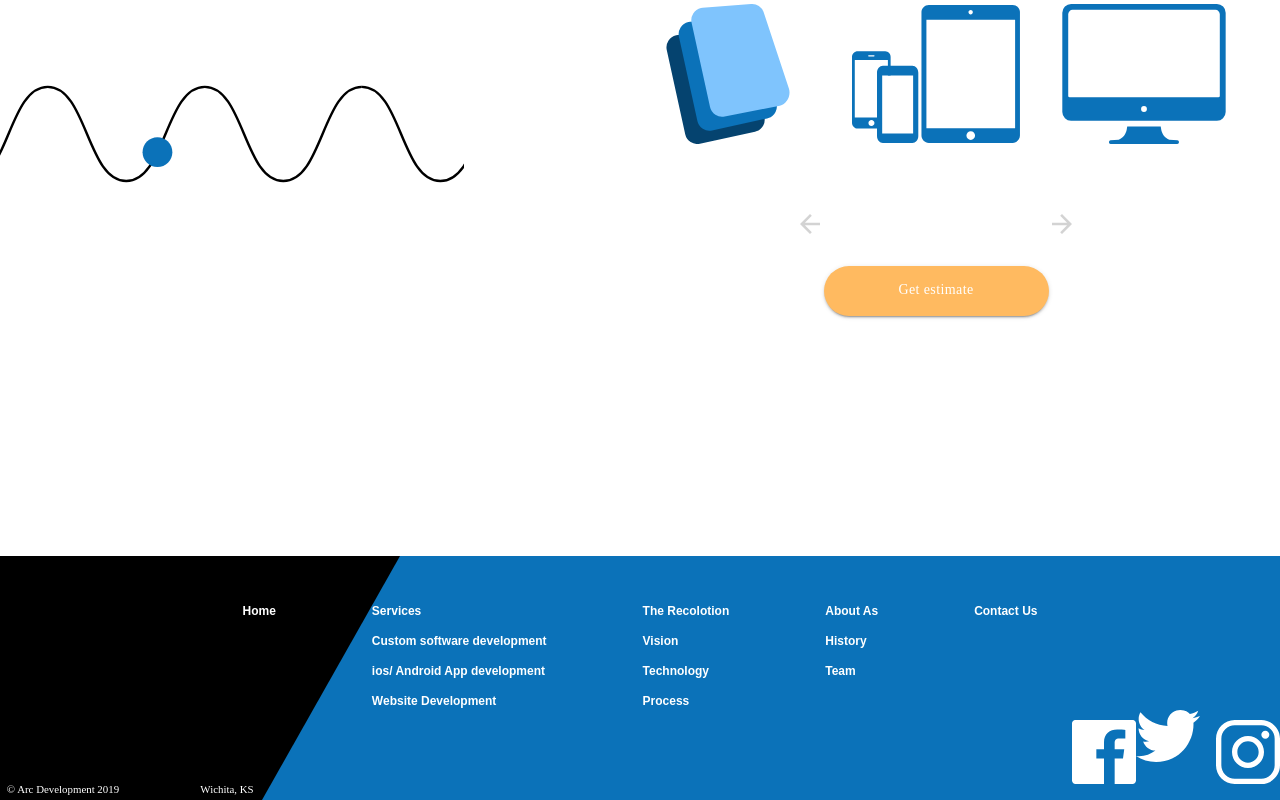
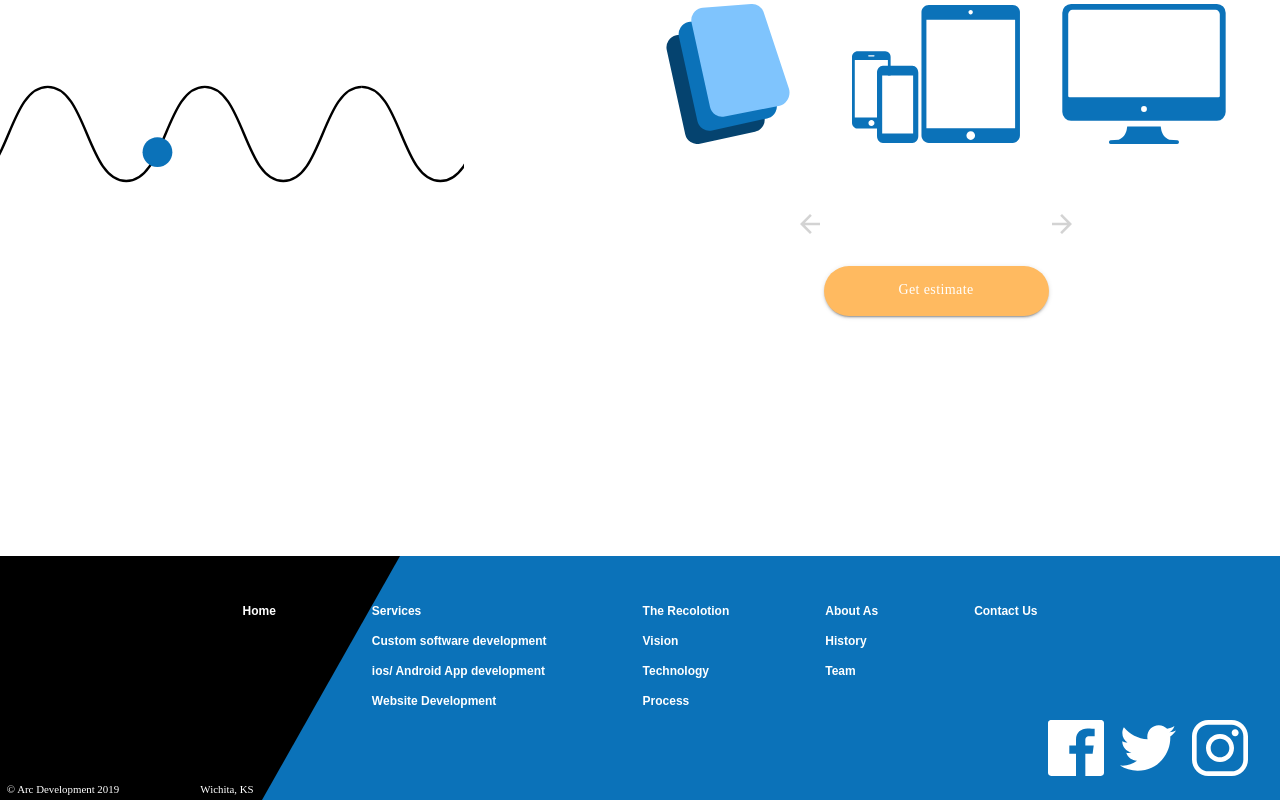
Before and after one commit to atenaaa/material-app, a React (Create React App) app: page /estimate in a window 1280 px wide. Shown: the part 306-1106 px from the top of the page. Built offline with nearby package versions, Linux system fonts and the light colour scheme.

Commit message:
refactor:footer page and change estimate page

```diff
--- a/src/components/ui/Estimate.jsx
+++ b/src/components/ui/Estimate.jsx
@@ -471,6 +471,11 @@ function Estimate() {
       case "iOS/Android App Development":
         setQuestions(softwareQuestions);
         setService(newSelected.title);
+        setPlatforms([]);
+        setFeatures([])
+        setCustomFeatures("")
+        setCategory("")
+        setUsers("")
 
         break
       case "Website Development":
@@ -559,6 +564,7 @@ setUsers(userCost.title)
       setCustomFeatures(newCustomFeatures);
     }
   };
+
   return (
     <Grid container direction="row">
       {/*  */}
--- a/src/components/ui/Footer.jsx
+++ b/src/components/ui/Footer.jsx
@@ -40,8 +40,8 @@ const useStyles = makeStyles((theme) => ({
     margin: "3em !important",
   },
   icon: {
-    height: "4em",
-    width: "4em",
+    height: "3.5em",
+    width: "3.5em",
     [theme.breakpoints.down("sm")]: {
       height: "2.5em",
       width: "2.5em",
@@ -242,37 +242,39 @@ function Footer({ setValue, setSelectedIndex }) {
         src={Footersdornment}
         className={classes.adorment}
       />
-
-      <Grid
+   <Grid
         container
         justifyContent="flex-end"
+        spacing={2}
         className={classes.socialContainer}
-        spacing={2}
+        style={{paddingRight:"2em"}}
       >
         <Grid
           item
           component={"a"}
           href="https://www.facebook.com"
-          rel="noopenr noreferrer"
+          rel="noopener noreferrer"
           target="_blank"
         >
-          <img src={facebook} alt="facebook logo" className={classes.icon} />
+          <img alt="facebook logo" src={facebook} className={classes.icon} />
         </Grid>
-        <item
+        <Grid
+          item
           component={"a"}
           href="https://www.twitter.com"
           rel="noopener noreferrer"
           target="_blank"
         >
-          <img src={Twitter} alt="Twitter logo" className={classes.icon} />
-        </item>
+          <img alt="twitter logo" src={Twitter} className={classes.icon} />
+        </Grid>
         <Grid
           item
+          component={"a"}
           href="https://www.instagram.com"
-          rel="noopenr noreferrer"
+          rel="noopener noreferrer"
           target="_blank"
         >
-          <img src={instagram} alt="instagram logo" className={classes.icon} />
+          <img alt="instagram logo" src={instagram} className={classes.icon} />
         </Grid>
       </Grid>
     </footer>
```
